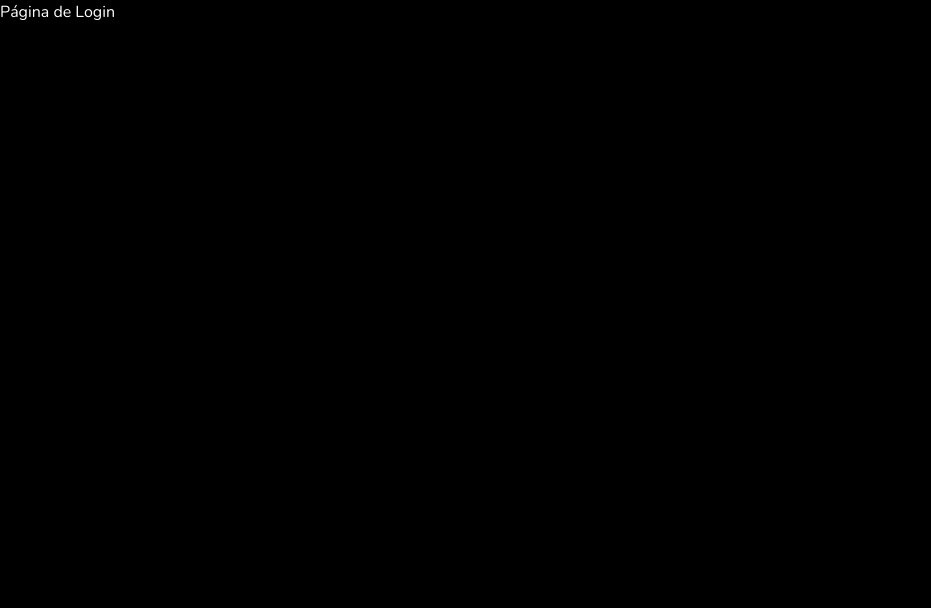
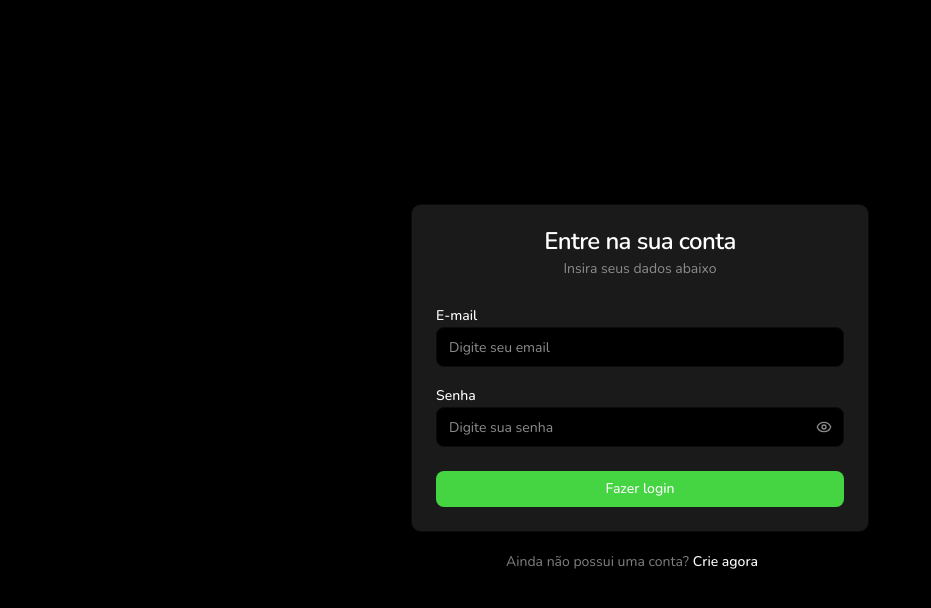
Before and after one commit to henriqueliima/fintrack, a React (Vite) app: page /login in a window 1280 px wide. Shown: the top 608 px of the page, without its empty margins (0-931 px from the left). Built offline with nearby package versions, Linux system fonts and the light colour scheme.

Commit message:
feat: add login page with form validate

```diff
--- a/src/components/password-input.jsx
+++ b/src/components/password-input.jsx
@@ -19,6 +19,7 @@
           variant="ghost"
           className="text-muted-foreground absolute top-0 right-0 bottom-0 my-auto mr-1 h-8 w-8"
           onClick={() => setPasswordIsVisible((prev) => !prev)}
+          type="button"
         >
           {passwordIsVisible ? <EyeOffIcon /> : <EyeIcon />}
         </Button>
--- a/src/pages/login.jsx
+++ b/src/pages/login.jsx
@@ -1,5 +1,110 @@
+import { zodResolver } from '@hookform/resolvers/zod';
+import { useForm } from 'react-hook-form';
+import { Link } from 'react-router';
+import { z } from 'zod';
+
+import PasswordInput from '@/components/password-input';
+import { Button } from '@/components/ui/button';
+import {
+  Card,
+  CardContent,
+  CardDescription,
+  CardFooter,
+  CardHeader,
+  CardTitle,
+} from '@/components/ui/card';
+import {
+  Form,
+  FormControl,
+  FormField,
+  FormItem,
+  FormLabel,
+  FormMessage,
+} from '@/components/ui/form';
+import { Input } from '@/components/ui/input';
+
+const loginSchema = z.object({
+  email: z
+    .string()
+    .email({
+      message: 'O e-mail é inválido',
+    })
+    .trim()
+    .min(1, {
+      message: 'O e-mail é obrigatório',
+    }),
+  password: z.string().trim().min(6, {
+    message: 'A senha deve ter no mínimo 6 caracteres',
+  }),
+});
+
 const LoginPage = () => {
-  return <h1>Página de Login</h1>;
+  const form = useForm({
+    resolver: zodResolver(loginSchema),
+    defaultValues: {
+      email: '',
+      password: '',
+    },
+  });
+
+  const handleSubmit = (data) => {
+    console.log(data);
+  };
+  return (
+    <div className="flex h-screen w-screen flex-col items-center justify-center gap-3">
+      <Form {...form}>
+        <form onSubmit={form.handleSubmit(handleSubmit)}>
+          <Card className="w-[458px]">
+            <CardHeader className="flex flex-col items-center">
+              <CardTitle>Entre na sua conta</CardTitle>
+              <CardDescription>Insira seus dados abaixo</CardDescription>
+            </CardHeader>
+            <CardContent className="space-y-4">
+              <FormField
+                control={form.control}
+                name="email"
+                render={({ field }) => (
+                  <FormItem>
+                    <FormLabel>E-mail</FormLabel>
+                    <FormControl>
+                      <Input placeholder="Digite seu email" {...field} />
+                    </FormControl>
+                    <FormMessage />
+                  </FormItem>
+                )}
+              />
+              <FormField
+                control={form.control}
+                name="password"
+                render={({ field }) => (
+                  <FormItem>
+                    <FormLabel>Senha</FormLabel>
+                    <FormControl>
+                      <PasswordInput {...field} />
+                    </FormControl>
+                    <FormMessage />
+                  </FormItem>
+                )}
+              />
+            </CardContent>
+            <CardFooter>
+              <Button className="w-full">Fazer login</Button>
+            </CardFooter>
+          </Card>
+        </form>
+      </Form>
+      <div className="mb-4 flex items-center justify-center">
+        <p className="text-center text-sm opacity-50">
+          Ainda não possui uma conta?
+        </p>
+        <Button variant="link" asChild>
+          <Link className="pl-1 text-white" to="/signup">
+            Crie agora
+          </Link>
+        </Button>
+      </div>
+    </div>
+  );
 };
 
 export default LoginPage;
--- a/src/pages/signup.jsx
+++ b/src/pages/signup.jsx
@@ -52,7 +52,7 @@
 });
 
 const SignupPage = () => {
-  const methods = useForm({
+  const form = useForm({
     resolver: zodResolver(signupSchema),
     defaultValues: {
       firstName: '',
@@ -69,8 +69,8 @@
   };
   return (
     <div className="flex h-screen w-screen flex-col items-center justify-center gap-3">
-      <Form {...methods}>
-        <form onSubmit={methods.handleSubmit(handleSubmit)}>
+      <Form {...form}>
+        <form onSubmit={form.handleSubmit(handleSubmit)}>
           <Card className="w-[458px]">
             <CardHeader className="flex flex-col items-center">
               <CardTitle>Crie sua conta</CardTitle>
@@ -78,7 +78,7 @@
             </CardHeader>
             <CardContent className="space-y-4">
               <FormField
-                control={methods.control}
+                control={form.control}
                 name="firstName"
                 render={({ field }) => (
                   <FormItem>
@@ -91,7 +91,7 @@
                 )}
               />
               <FormField
-                control={methods.control}
+                control={form.control}
                 name="lastName"
                 render={({ field }) => (
                   <FormItem>
@@ -104,7 +104,7 @@
                 )}
               />
               <FormField
-                control={methods.control}
+                control={form.control}
                 name="email"
                 render={({ field }) => (
                   <FormItem>
@@ -117,7 +117,7 @@
                 )}
               />
               <FormField
-                control={methods.control}
+                control={form.control}
                 name="password"
                 render={({ field }) => (
                   <FormItem>
@@ -130,7 +130,7 @@
                 )}
               />
               <FormField
-                control={methods.control}
+                control={form.control}
                 name="passwordConfirmation"
                 render={({ field }) => (
                   <FormItem>
@@ -146,7 +146,7 @@
                 )}
               />
               <FormField
-                control={methods.control}
+                control={form.control}
                 name="terms"
                 render={({ field }) => (
                   <FormItem className="items-top flex space-x-2">
@@ -156,11 +156,11 @@
                       id="terms"
                     />
                     <FormLabel
-                      className={`text-muted-foreground text-xs opacity-75 ${methods.formState.errors.terms && 'text-red-500'}`}
+                      className={`text-muted-foreground text-xs opacity-75 ${form.formState.errors.terms && 'text-red-500'}`}
                     >
                       Ao clicar em “Criar conta”, você aceita{' '}
                       <a
-                        className={`underline ${methods.formState.errors.terms ? '!text-red-500' : 'text-white'}`}
+                        className={`underline ${form.formState.errors.terms ? '!text-red-500' : 'text-white'}`}
                         href="#"
                       >
                         nosso termo de uso e política de privacidade
@@ -179,7 +179,9 @@
       <div className="mb-4 flex items-center justify-center">
         <p className="text-center opacity-50">Já possui uma conta?</p>
         <Button variant="link" asChild>
-          <Link to="/login">Faça login</Link>
+          <Link className="pl-1 text-white" to="/login">
+            Faça login
+          </Link>
         </Button>
       </div>
     </div>
```
